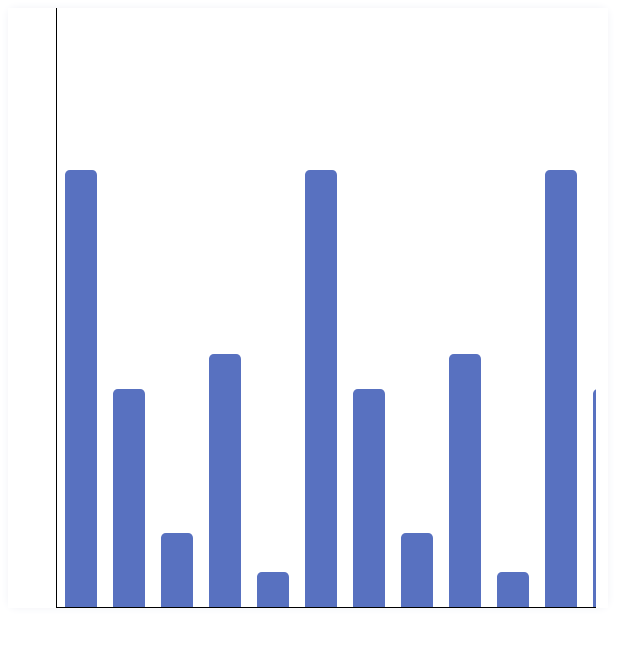
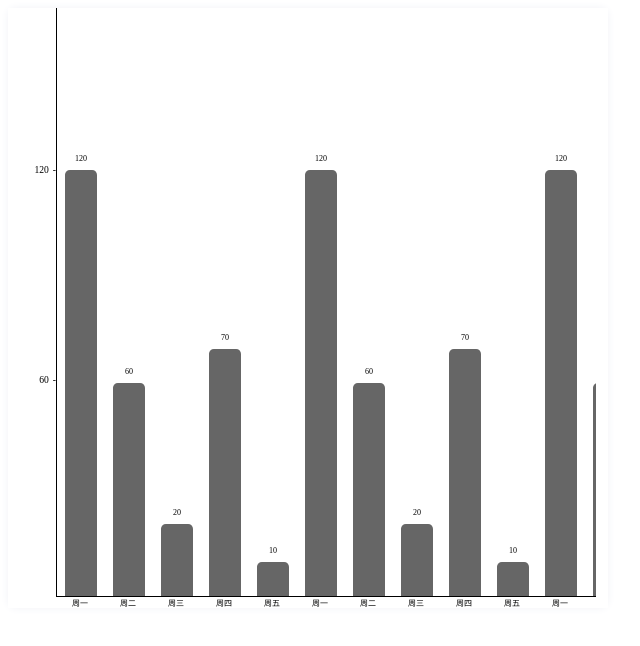
Before and after one commit to CaoKejian/plugin-bar, a Vue app: page / in a window 1280 px wide. Shown: the top 646 px of the page, without its empty margins (0-640 px from the left). Built offline with nearby package versions, Linux system fonts and the light colour scheme.

Commit message:
添加功能

```diff
--- a/package copy.json
+++ b/colinbar/package.json
@@ -1,12 +1,12 @@
 {
   "name": "colinbar",
-  "version": "1.0.0",
+  "version": "1.1.0",
   "description": "一款可自定义的柱状图插件",
   "main": "colinbar.common.js",
   "scripts": {
     "test": "echo \"Error: no test specified\" && exit 1"
   },
-  "keywords": ["Vue3","插件","柱状图","可视化图表","自定义"],
+  "keywords": ["Vue3","插件","柱状图","可视化图表","自定义","动画","响应式"],
   "author": "曹珂俭",
   "license": "ISC",
   "repository": {
--- a/src/App.vue
+++ b/src/App.vue
@@ -1,6 +1,6 @@
 <template>
   <div class="wrapper">
-    <colinBar :data="data" :isShowY="false" :isShowX="false" :isShowValue="false" ></colinBar>
+    <colinBar :isShowY="true" :isShowX="true" :isShowValue="true" bgColor="#666666"></colinBar>
   </div>
 </template>
 
@@ -11,22 +11,12 @@ export default {
   },
   data() {
     return {
-      data: [
-        { id: 1, xName: '周一',  value: 120 },
-        { id: 2, xName: '周二',  value: 60 },
+      data:[
+        { id: 1, xName: '周一', value: 120 },
+        { id: 2, xName: '周二', value: 60 },
         { id: 3, xName: '周三', value: 20 },
-        { id: 4, xName: '周四',  value: 70 },
-        { id: 5, xName: '周五',  value: 10 },
-        { id: 1, xName: '周一',  value: 120 },
-        { id: 2, xName: '周二',  value: 60 },
-        { id: 3, xName: '周三', value: 20 },
-        { id: 4, xName: '周四',  value: 70 },
-        { id: 5, xName: '周五',  value: 10 },
-        { id: 1, xName: '周一',  value: 120 },
-        { id: 2, xName: '周二',  value: 60 },
-        { id: 3, xName: '周三', value: 20 },
-        { id: 4, xName: '周四',  value: 70 },
-        { id: 5, xName: '周五',  value: 10 },
+        { id: 4, xName: '周四', value: 70 },
+        { id: 5, xName: '周五', value: 10 },
       ]
     }
   }
--- a/src/plugin/colin-bar/index.vue
+++ b/src/plugin/colin-bar/index.vue
@@ -23,8 +23,10 @@
             :style="{ width: `${box2Width}px`, borderBottom: isOk ? '1px solid #000' : '0px', borderLeft: isOk ? '1px solid #000' : '0px' }">
             <div class='value' v-for="item in tData" :key="item">
               <div class="vItem" :class="{ 'vItem-animate': item.animate }" :style="{
-                'height': isOk ? `${item.bit * 100}%` : '0%', 'backgroundColor': bgColor
-              }">
+                height: isOk ? `${item.bit * 100}%` : '0%',
+                backgroundColor: item.bgColor,
+                transition: 'all 0.3s ease'
+              }" @mouseover="handleMouseOver(item.id)" @mouseout="handleMouseOut(item.id)">
                 <span class="span">{{ isOk && isShowValue ? item.value : '' }}</span>
               </div>
             </div>
@@ -45,8 +47,24 @@ export default {
   name: 'colinBar',
   props: {
     data: {
-      type: Object,
-      default: () => ({}) // 设置一个空对象作为默认值
+      type: Array,
+      default: () => [
+        { id: 1, xName: '周一', value: 120 },
+        { id: 2, xName: '周二', value: 60 },
+        { id: 3, xName: '周三', value: 20 },
+        { id: 4, xName: '周四', value: 70 },
+        { id: 5, xName: '周五', value: 10 },
+        { id: 6, xName: '周一', value: 120 },
+        { id: 7, xName: '周二', value: 60 },
+        { id: 8, xName: '周三', value: 20 },
+        { id: 9, xName: '周四', value: 70 },
+        { id: 10, xName: '周五', value: 10 },
+        { id: 11, xName: '周一', value: 120 },
+        { id: 12, xName: '周二', value: 60 },
+        { id: 13, xName: '周三', value: 20 },
+        { id: 14, xName: '周四', value: 70 },
+        { id: 15, xName: '周五', value: 10 },
+      ],
     },
     isShowY: {
       type: Boolean,
@@ -74,6 +92,19 @@ export default {
     }
   },
   methods: {
+    handleMouseOver(id) {
+      const x = this.tData.find(item => {
+        return item.id === id
+      })
+      const y = this.lightenColor(this.bgColor, 10)
+      x.bgColor = y
+    },
+    handleMouseOut(id) {
+      const x = this.tData.find(item => {
+        return item.id === id
+      })
+      x.bgColor = this.bgColor
+    },
     handleData(data) {
       const values = Array.from(new Set(data.map(item => item.value))).sort((a, b) => b - a);
       const max = values.shift();
@@ -91,10 +122,43 @@ export default {
         ...item,
         bit: item === maxItem ? 1 : item.bit
       }));
-    }
+    },
+    handleBgColor(data) {
+      data.map(item => {
+        item.bgColor = this.bgColor
+      })
+    },
+    lightenColor(color, amount) {
+      // 判断颜色值是否为缩写形式，若是则转换为完整的6位颜色值
+      if (color.length === 4) {
+        color = color.replace(/^#(.)(.)(.)$/, "#$1$1$2$2$3$3");
+      }
+
+      // 移除颜色值的井号 #
+      color = color.replace("#", "");
+
+      // 将颜色值转换为RGB格式
+      const r = parseInt(color.substring(0, 2), 16);
+      const g = parseInt(color.substring(2, 4), 16);
+      const b = parseInt(color.substring(4, 6), 16);
+
+      // 计算亮度增量
+      const increment = Math.round(2.55 * amount);
+
+      // 增加RGB各分量的值
+      const newR = Math.min(255, r + increment);
+      const newG = Math.min(255, g + increment);
+      const newB = Math.min(255, b + increment);
+
+      // 将新的RGB值转换为十六进制颜色表示
+      const newColor = `#${newR.toString(16).padStart(2, '0')}${newG.toString(16).padStart(2, '0')}${newB.toString(16).padStart(2, '0')}`;
+
+      return newColor;
+    },
   },
   async mounted() {
     this.handleData(this.data)
+    this.handleBgColor(this.data)
     await this.handleX(this.data)
     this.box2Width = this.$refs.box2.scrollWidth;
     // 在页面加载后添加动画类，通过 setTimeout 模拟延迟效果
```
Also changed, not shown: 1 other file (tests, documents, lock files or other folders).
